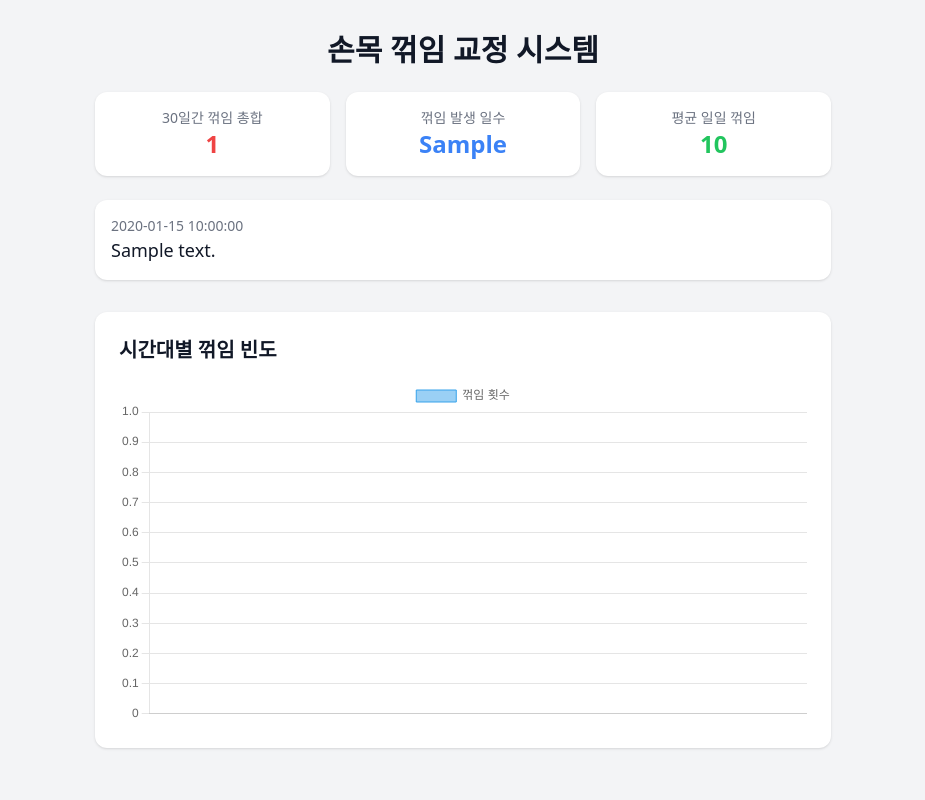
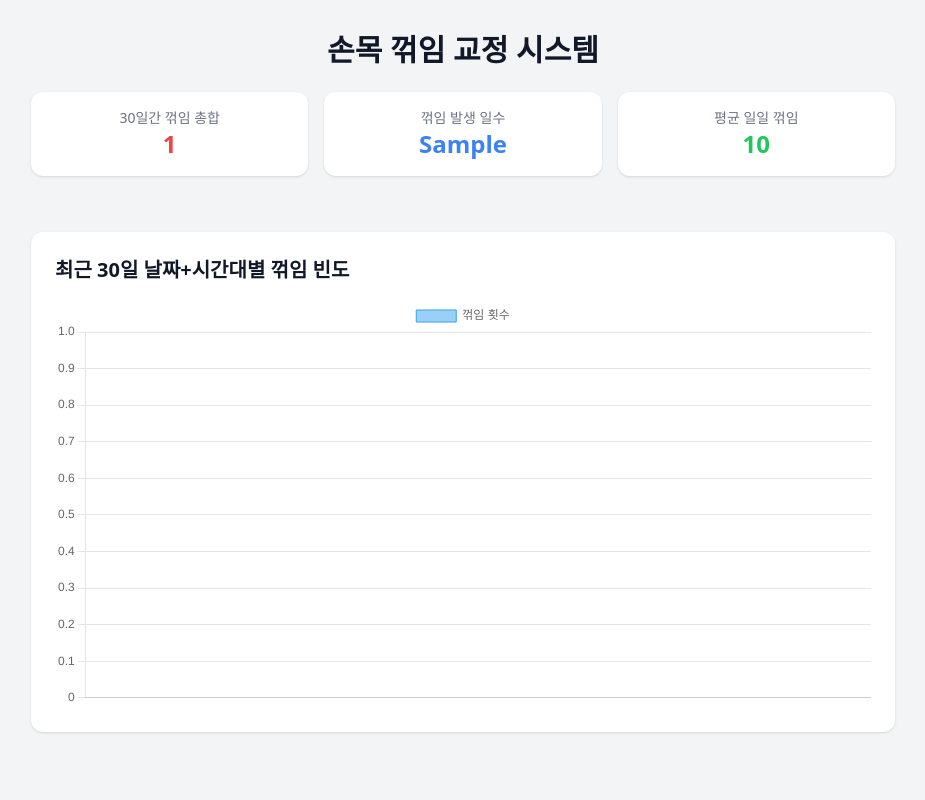
Before and after one commit to dndhorgjs/flask_server, a Flask app: template templates/index.html in a window 1280 px wide. Shown: the whole page, without its empty margins (177-1102 px from the left). Run offline with Flask 3, Linux system fonts and the light colour scheme; the template is opened without the code that fills it: most values are stand-ins (such as "Sample title", 1, 10 or a date in 2020); some libraries are stand-ins or nearby versions.

Commit message:
Update index.html

```diff
--- a/templates/index.html
+++ b/templates/index.html
@@ -8,8 +8,10 @@
     <script src="https://cdn.tailwindcss.com"></script>
 </head>
 <body class="bg-gray-100 text-gray-900 font-sans">
-    <div class="max-w-3xl mx-auto py-8 px-4">
+    <div class="max-w-4xl mx-auto py-8 px-4">
         <h1 class="text-3xl font-bold mb-6 text-center">손목 꺾임 교정 시스템</h1>
+
+        <!-- 꺾임 통계 요약 카드 -->
         <div class="grid grid-cols-3 gap-4 mb-6">
             <div class="bg-white shadow rounded-xl p-4 text-center">
                 <p class="text-sm text-gray-500">30일간 꺾임 총합</p>
@@ -24,32 +26,53 @@
                 <p class="text-2xl font-bold text-green-500">{{ avg_bends }}</p>
             </div>
         </div>
-        <!-- 최근 로그 -->
-        <div class="grid grid-cols-1 gap-4 mb-8">
-            {% for log in logs %}
-            <div class="bg-white p-4 shadow rounded-xl">
-                <p class="text-sm text-gray-500">{{ log.created_at }}</p>
-                <p class="text-lg font-medium">{{ log.message }}</p>
-            </div>
-            {% endfor %}
+
+        <!-- 실시간 로그 리스트 -->
+        <div id="logContainer" class="grid grid-cols-1 gap-4 mb-8">
+            <!-- JavaScript가 이곳을 실시간으로 업데이트함 -->
         </div>
 
-        <!-- 꺾임 시간대 분석 차트 -->
+        <!-- 시간대별 꺾임 빈도 차트 -->
         <div class="bg-white p-6 rounded-xl shadow">
-            <h2 class="text-xl font-semibold mb-4">시간대별 꺾임 빈도</h2>
+            <h2 class="text-xl font-semibold mb-4">최근 30일 날짜+시간대별 꺾임 빈도</h2>
             <canvas id="wristChart"></canvas>
         </div>
     </div>
 
     <script>
+        // 실시간 로그 갱신
+        async function fetchLogs() {
+            try {
+                const res = await fetch("/api/logs");
+                const data = await res.json();
+                const logContainer = document.getElementById("logContainer");
+                logContainer.innerHTML = "";
+                data.logs.forEach(log => {
+                    const div = document.createElement("div");
+                    div.className = "bg-white p-4 shadow rounded-xl mb-2";
+                    div.innerHTML = `
+                        <p class="text-sm text-gray-500">${log.created_at}</p>
+                        <p class="text-lg font-medium">${log.message}</p>
+                        <p class="text-sm">${log.status}</p>
+                    `;
+                    logContainer.appendChild(div);
+                });
+            } catch (err) {
+                console.error("로그 로딩 실패", err);
+            }
+        }
+        fetchLogs();
+        setInterval(fetchLogs, 5000);  // 5초마다 새로고침
+
+        // 차트 데이터 렌더링
         const ctx = document.getElementById('wristChart');
         const wristChart = new Chart(ctx, {
             type: 'bar',
             data: {
-                labels: {{ labels|safe }},  // 예: ['08시', '09시', ...]
+                labels: {{ labels|safe }},
                 datasets: [{
                     label: '꺾임 횟수',
-                    data: {{ data|safe }},   // 예: [2, 5, 3, ...]
+                    data: {{ data|safe }},
                     borderWidth: 1
                 }]
             },
```
Lines whose indentation alone changed are shown as unchanged.
